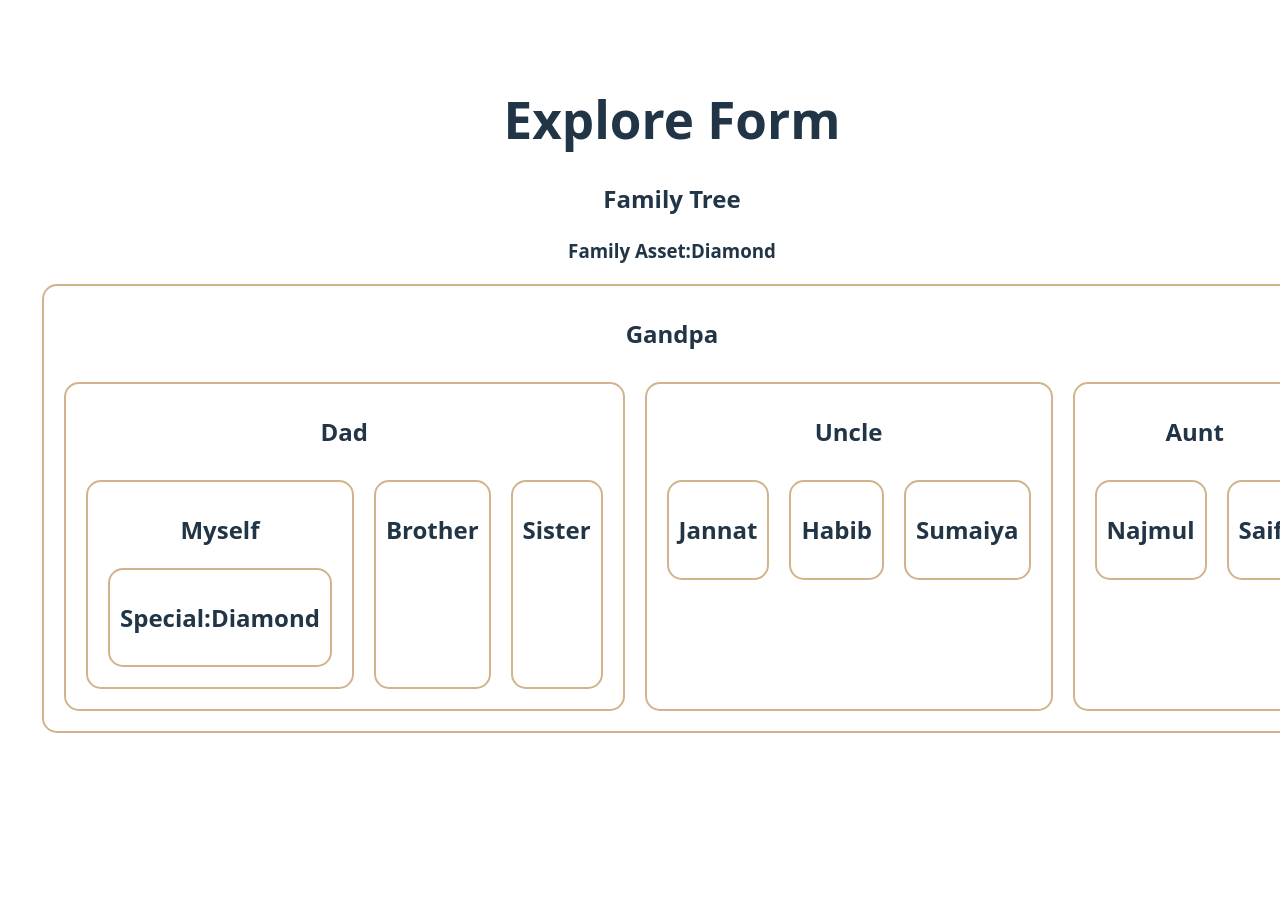
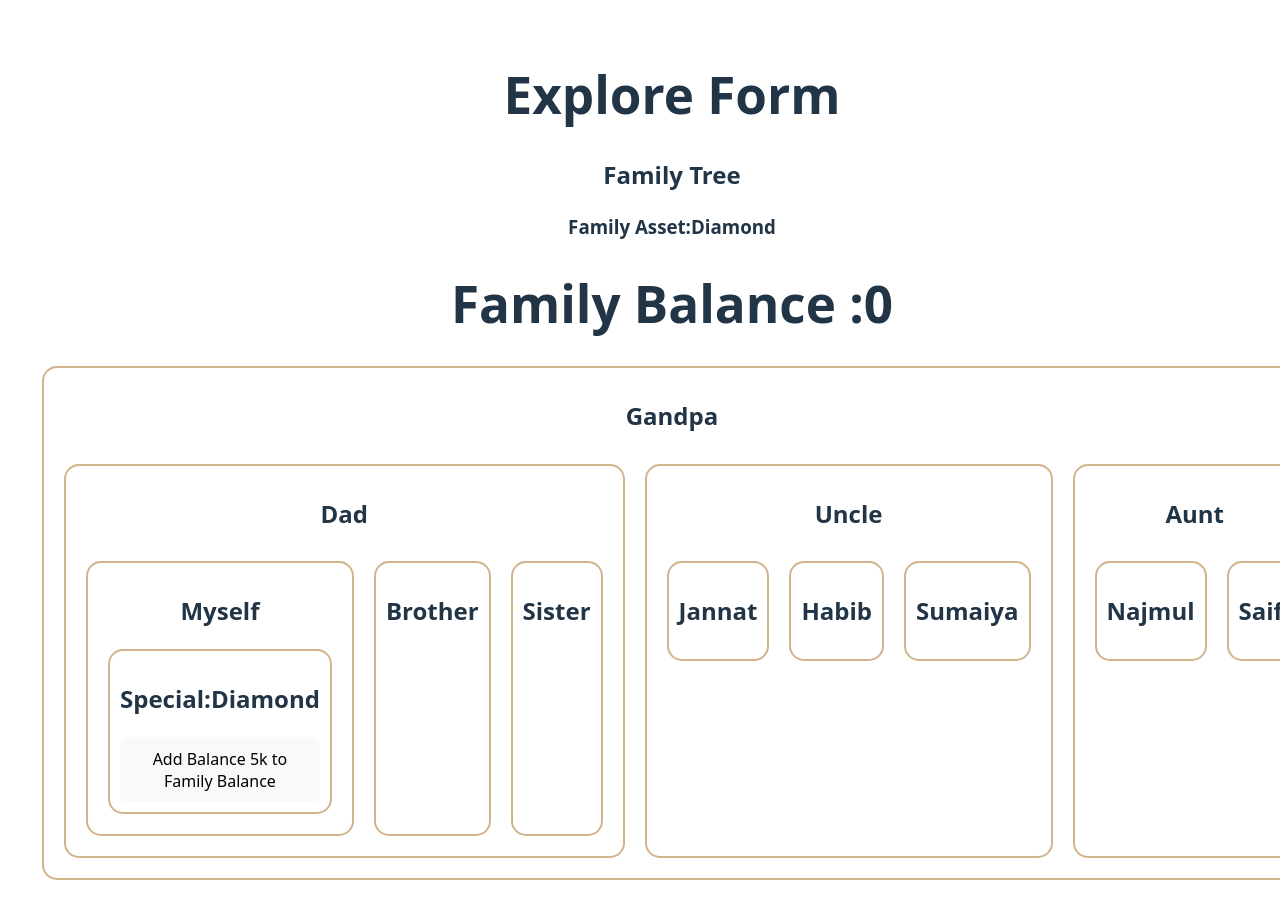
Before and after one commit to shiamrahman2/react-form-explore, a React (Vite) app: page / in a window 1280 px wide. Shown: the top 918 px of the page. Before the commit the page ends 800 px from the top, so only its background shows below. Built offline with nearby package versions, Linux system fonts and the light colour scheme.

Commit message:
useContext for Global Use

```diff
--- a/src/Components/FamilyTree/FamilyTree.jsx
+++ b/src/Components/FamilyTree/FamilyTree.jsx
@@ -1,14 +1,19 @@
-import React from 'react';
+import React, { createContext, useState } from 'react';
 import Gandpa from './Gandpa';
 import './family.css';
 
+ export const moneyContext=createContext(0);
 const FamilyTree = () => {
     const asset='Diamond';
+    const [money,setMoney]=useState(0);
     return (
         <div className='family-tree'>
             <h2>Family Tree</h2>
              <h3>Family Asset:Diamond</h3>
-            <Gandpa asset={asset}></Gandpa>
+             <h1>Family Balance :{money}</h1>
+           <moneyContext.Provider value={[money,setMoney]}>
+             <Gandpa asset={asset}></Gandpa>
+           </moneyContext.Provider>
         </div>
     );
 };
--- a/src/Components/FamilyTree/Special.jsx
+++ b/src/Components/FamilyTree/Special.jsx
@@ -1,9 +1,17 @@
-import React from 'react';
+import React, { use } from 'react';
+import { moneyContext } from './FamilyTree';
+import { useContext } from 'react';
 
 const Special = ({asset}) => {
+     const [money, setMoney] = useContext(moneyContext);
+
+    const handleAddMoney = () =>{
+        setMoney(money + 5000);
+    }
     return (
         <div>
             <h2>Special:{asset}</h2>
+            <button onClick={handleAddMoney}>Add Balance 5k to Family Balance</button>
         </div>
     );
 };
```
